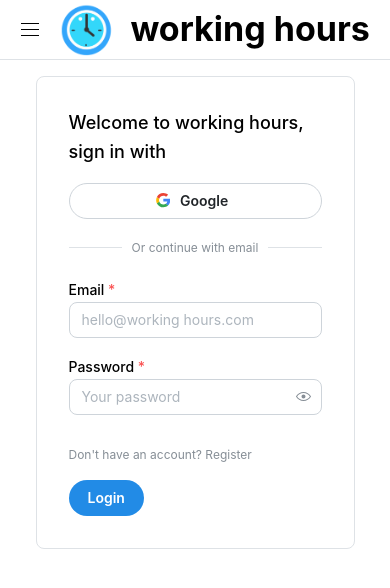
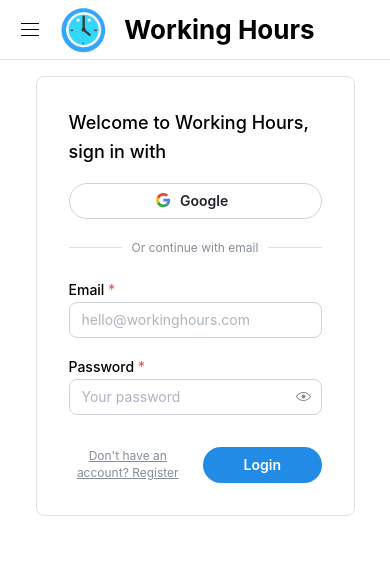
Before and after one commit to orireiter/working-hours, a React (Vite) app: page /login in a window 390 px wide. Shown: the top 588 px of the page. Built offline with nearby package versions, Linux system fonts and the light colour scheme.

Commit message:
adjust to mobile

```diff
--- a/src/configurations.json
+++ b/src/configurations.json
@@ -1,3 +1,4 @@
 {
-    "siteName": "working hours"
+    "siteName": "Working Hours",
+    "defaultEmailAddress": "hello@workinghours.com"
 }
--- /dev/null
+++ b/src/hooks/general.hooks.ts
@@ -0,0 +1,7 @@
+import { em } from '@mantine/core';
+import { useMediaQuery } from '@mantine/hooks';
+
+export function useIsMobile() {
+    const isMobile = useMediaQuery(`(max-width: ${em(750)})`);
+    return isMobile;
+}
--- a/src/pages/authentication/components/LoginForm.tsx
+++ b/src/pages/authentication/components/LoginForm.tsx
@@ -5,6 +5,7 @@
 import configurations from '../../../configurations.json';
 import { isEmailValid, isPasswordValid } from '../../../utils';
 import { useLogin } from '../../../hooks/authentication.hooks';
+import { useIsMobile } from '../../../hooks/general.hooks';
 
 
 
@@ -16,7 +17,10 @@
 
 
 export function LoginForm(props: LoginFormProps) {
+    const isMobile = useIsMobile();
     const login = useLogin();
+
+    const linkUnderline = isMobile ? 'always' : 'hover';
 
     const form = useForm({
         initialValues: {
@@ -37,7 +41,7 @@
                 <TextInput
                     required
                     label='Email'
-                    placeholder={`hello@${configurations.siteName}.com`}
+                    placeholder={`${configurations.defaultEmailAddress}`}
                     value={form.values.email}
                     onChange={(event) => form.setFieldValue('email', event.currentTarget.value)}
                     error={form.errors.email && 'Invalid email'}
@@ -56,8 +60,8 @@
 
             </Stack>
 
-            <Group justify='space-between' mt='xl'>
-                <Anchor component='button' type='button' c='dimmed' onClick={() => props.moveToRegisterFunction()} size='xs'>
+            <Group justify='space-between' mt='xl' grow>
+                <Anchor component='button' type='button' c='dimmed' onClick={() => props.moveToRegisterFunction()} size='xs' underline={linkUnderline}>
                     Don&apos;t have an account? Register
                 </Anchor>
                 <Button type='submit' radius='xl'>
--- a/src/pages/authentication/components/RegisterForm.tsx
+++ b/src/pages/authentication/components/RegisterForm.tsx
@@ -5,6 +5,7 @@
 import configurations from '../../../configurations.json';
 import { isEmailValid, isPasswordValid } from '../../../utils';
 import { useRegister } from '../../../hooks/authentication.hooks';
+import { useIsMobile } from '../../../hooks/general.hooks';
 
 
 interface RegisterFormProps {
@@ -18,6 +19,9 @@
 
 export function RegisterForm(props: RegisterFormProps) {
     const register = useRegister();
+    const isMobile = useIsMobile();
+
+    const linkUnderline = isMobile ? 'always' : 'hover';
 
     const form = useForm({
         initialValues: {
@@ -34,9 +38,9 @@
         },
     });
 
-    const termsLabel = (<Group gap={'sm'}>
-        I accept
-        <Anchor href='!TERMS_AND_CONDITIONS_URL!' target='_blank' underline='hover'>
+    const termsLabel = (<Group gap={'sm'} align='baseline'>
+        I accept the
+        <Anchor href='!TERMS_AND_CONDITIONS_URL!' target='_blank' underline={linkUnderline} inline={true} >
             terms and conditions
         </Anchor>
     </ Group>
@@ -56,7 +60,7 @@
                 <TextInput
                     required
                     label='Email'
-                    placeholder={`hello@${configurations.siteName}.com`}
+                    placeholder={`${configurations.defaultEmailAddress}`}
                     value={form.values.email}
                     onChange={(event) => form.setFieldValue('email', event.currentTarget.value)}
                     error={form.errors.email && 'Invalid email'}
@@ -82,8 +86,8 @@
 
             </Stack>
 
-            <Group justify='space-between' mt='xl'>
-                <Anchor component='button' type='button' c='dimmed' onClick={() => props.moveToLoginFunction()} size='xs'>
+            <Group justify='space-between' mt='xl' grow>
+                <Anchor component='button' type='button' c='dimmed' onClick={() => props.moveToLoginFunction()} size='xs' underline={linkUnderline}>
                     Already have an account? Login
                 </Anchor>
                 <Button type='submit' radius='xl'>
--- a/src/pages/layout/components/Header.tsx
+++ b/src/pages/layout/components/Header.tsx
@@ -1,17 +1,21 @@
 import { Group, Burger, Title, Image } from '@mantine/core';
 
 import configurations from '../../../configurations.json';
+import { useIsMobile } from '../../../hooks/general.hooks';
 
 // eslint-disable-next-line import/no-unresolved
 import appIcon from '/icon.png';
 
 
 export function Header(props: { toggleBurgerOpen: () => void, isBurgerOpened: boolean }) {
+    const isMobile = useIsMobile();
+    const titleSize = isMobile ? 'h2' : 'h1';
+
     return (
         <Group h='100%' px='md'>
             <Burger opened={props.isBurgerOpened} onClick={props.toggleBurgerOpen} size='sm' />
-            <Image opacity={0.8} w='auto' fit='contain' h='90%' src={appIcon} />
-            <Title>{configurations.siteName}</Title>
+            <Image opacity={0.8} w='auto' fit='contain' h='80%' src={appIcon} />
+            <Title size={titleSize}>{configurations.siteName}</Title>
         </Group>
     );
 }
```
